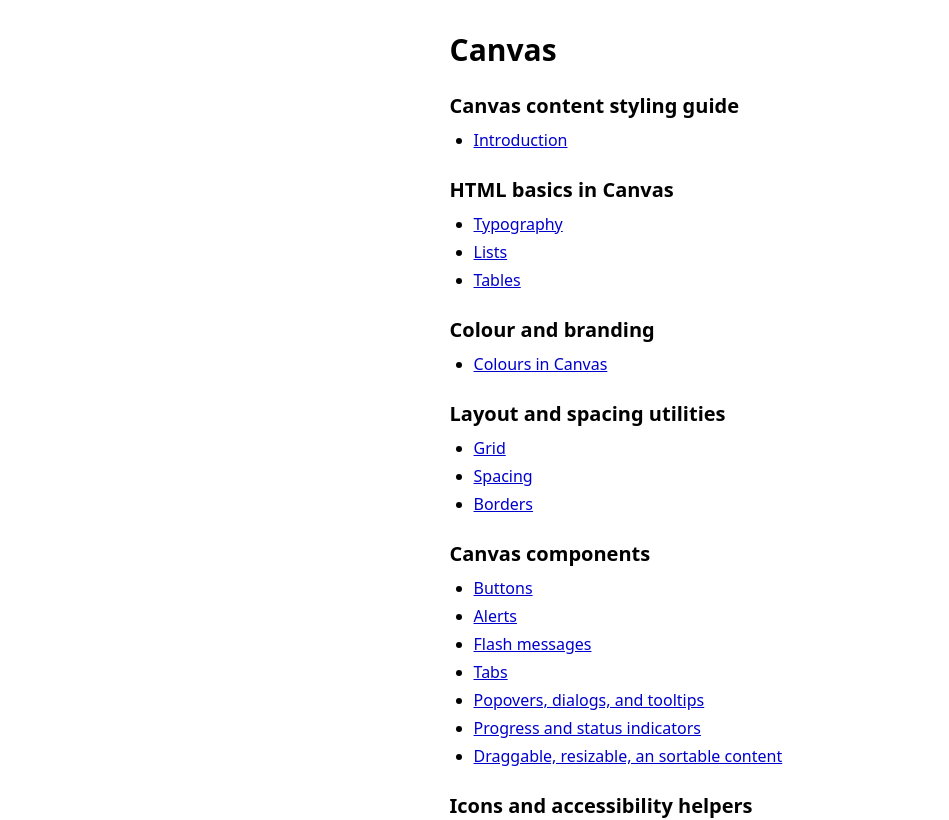
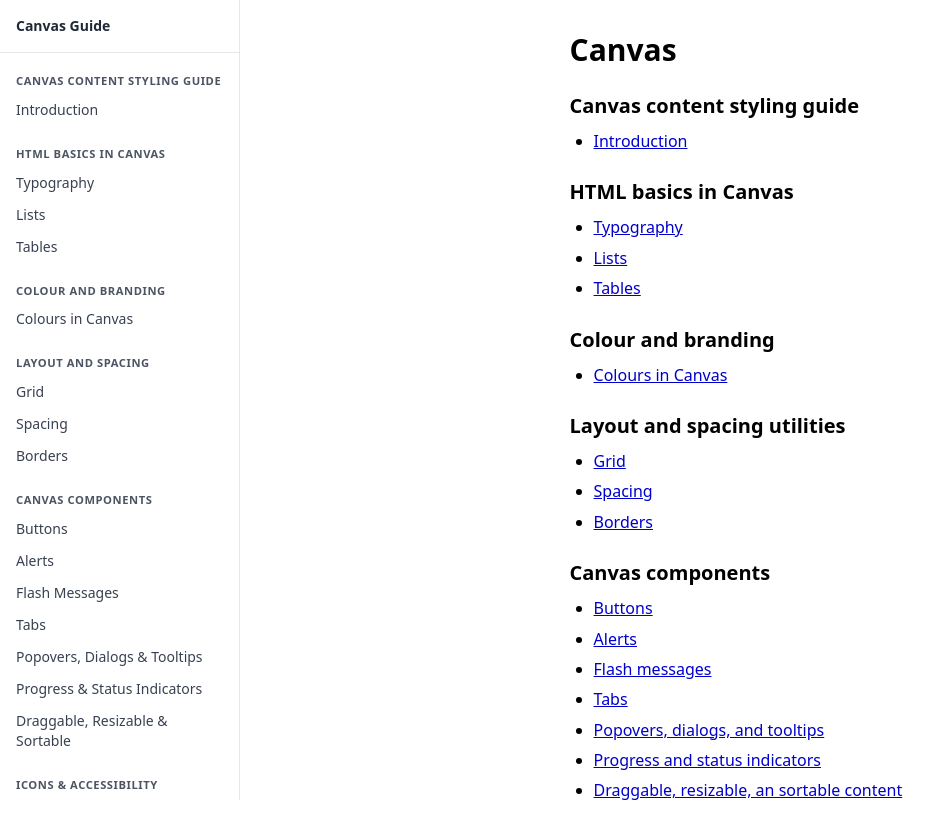
Before and after one commit to Karl-Horning/canvas, a Next.js app: page / in a window 1280 px wide. Shown: the top 820 px of the page, without its empty margins (0-949 px from the left). Built offline with nearby package versions, Linux system fonts and the light colour scheme.

Commit message:
feat: creat sidebar
add sidebar to layout

```diff
--- a/app/layout.tsx
+++ b/app/layout.tsx
@@ -1,6 +1,7 @@
 import type { Metadata } from "next";
 import { Geist, Geist_Mono } from "next/font/google";
 import "./globals.css";
+import Sidebar from "@/components/Sidebar";
 
 const geistSans = Geist({
     variable: "--font-geist-sans",
@@ -13,8 +14,8 @@
 });
 
 export const metadata: Metadata = {
-    title: "Create Next App",
-    description: "Generated by create next app",
+    title: "Canvas Content Styling Guide",
+    description: "A guide for styling content in Canvas LMS",
 };
 
 export default function RootLayout({
@@ -27,8 +28,11 @@
             lang="en"
             className={`${geistSans.variable} ${geistMono.variable} h-full antialiased`}
         >
-            <body className="min-h-full flex flex-col">
-                <main className="m-auto">{children}</main>
+            <body className="min-h-full flex">
+                <Sidebar />
+                <main className="m-auto">
+                    <div className="flex-1 min-w-0">{children}</div>
+                </main>
             </body>
         </html>
     );
--- a/app/page.tsx
+++ b/app/page.tsx
@@ -2,7 +2,7 @@
 
 export default function Home() {
     return (
-        <main className="max-w-240 p-8">
+        <article className="max-w-240 p-8">
             <h1 className="text-3xl font-bold mb-6">Canvas</h1>
 
             <h2 className="text-xl font-semibold mt-6 mb-2">
@@ -220,6 +220,6 @@
                     </Link>
                 </li>
             </ul>
-        </main>
+        </article>
     );
 }
--- /dev/null
+++ b/components/Sidebar.tsx
@@ -0,0 +1,226 @@
+"use client";
+
+import Link from "next/link";
+import { useState } from "react";
+import { usePathname } from "next/navigation";
+
+/**
+ * Navigation structure for the Canvas Content Styling Guide.
+ *
+ * Each entry defines a labelled section and the pages nested beneath it.
+ * Sections and items are rendered in the order they appear here.
+ */
+const nav = [
+    {
+        section: "Canvas Content Styling Guide",
+        items: [
+            {
+                label: "Introduction",
+                href: "/canvas-content-styling-guide/introduction",
+            },
+        ],
+    },
+    {
+        section: "HTML Basics in Canvas",
+        items: [
+            { label: "Typography", href: "/html-basics-in-canvas/typography" },
+            { label: "Lists", href: "/html-basics-in-canvas/lists" },
+            { label: "Tables", href: "/html-basics-in-canvas/tables" },
+        ],
+    },
+    {
+        section: "Colour and Branding",
+        items: [
+            {
+                label: "Colours in Canvas",
+                href: "/colour-and-branding/colours-in-canvas",
+            },
+        ],
+    },
+    {
+        section: "Layout and Spacing",
+        items: [
+            { label: "Grid", href: "/layout-and-spacing-utilities/grid" },
+            { label: "Spacing", href: "/layout-and-spacing-utilities/spacing" },
+            { label: "Borders", href: "/layout-and-spacing-utilities/borders" },
+        ],
+    },
+    {
+        section: "Canvas Components",
+        items: [
+            { label: "Buttons", href: "/canvas-components/buttons" },
+            { label: "Alerts", href: "/canvas-components/alerts" },
+            {
+                label: "Flash Messages",
+                href: "/canvas-components/flash-messages",
+            },
+            { label: "Tabs", href: "/canvas-components/tabs" },
+            {
+                label: "Popovers, Dialogs & Tooltips",
+                href: "/canvas-components/popovers-dialogs-and-tooltips",
+            },
+            {
+                label: "Progress & Status Indicators",
+                href: "/canvas-components/progress-and-status-indicators",
+            },
+            {
+                label: "Draggable, Resizable & Sortable",
+                href: "/canvas-components/draggable-resizable-and-sortable-content",
+            },
+        ],
+    },
+    {
+        section: "Icons & Accessibility",
+        items: [
+            {
+                label: "Accessibility Helpers",
+                href: "/icons-and-accessibility-helpers/accessibility-helpers",
+            },
+            {
+                label: "Icons",
+                href: "/icons-and-accessibility-helpers/icons",
+            },
+        ],
+    },
+    {
+        section: "Canvas Behaviour",
+        items: [
+            {
+                label: "Frequently Asked Questions",
+                href: "/canvas-behaviour-and-extra-resources/frequently-asked-questions",
+            },
+            {
+                label: "What Canvas Removes",
+                href: "/canvas-behaviour-and-extra-resources/what-canvas-removes-and-modifies",
+            },
+            {
+                label: "Embedding External Media",
+                href: "/canvas-behaviour-and-extra-resources/embedding-external-media-in-canvas",
+            },
+            {
+                label: "Additional Examples",
+                href: "/canvas-behaviour-and-extra-resources/additional-examples",
+            },
+        ],
+    },
+];
+
+/**
+ * Site navigation sidebar with active-link highlighting and mobile support.
+ *
+ * On medium-width screens and above the sidebar is always visible as a sticky
+ * column. On smaller screens it is hidden by default and toggled via a
+ * hamburger button. Tapping the overlay backdrop or a nav link closes the
+ * sidebar on mobile.
+ *
+ * Active state is determined by comparing `usePathname()` against each item's
+ * `href`. The active link receives a left border accent and a tinted background
+ * to match the visual style used on instructure.design.
+ *
+ * @returns The sidebar aside element together with its mobile toggle controls.
+ */
+export default function Sidebar() {
+    const pathname = usePathname();
+    const [isOpen, setIsOpen] = useState(false);
+
+    /** Closes the sidebar. Called when a nav link is activated on mobile. */
+    const close = () => setIsOpen(false);
+
+    return (
+        <>
+            {/* Hamburger toggle — only rendered on screens narrower than md */}
+            <button
+                type="button"
+                aria-label="Open navigation menu"
+                aria-expanded={isOpen ? "true" : "false"}
+                aria-controls="site-sidebar"
+                className="fixed top-3 left-3 z-50 flex flex-col justify-center items-center w-9 h-9 gap-1 rounded border border-[#e5e7eb] bg-white shadow-sm md:hidden"
+                onClick={() => setIsOpen(true)}
+            >
+                <span className="block w-5 h-0.5 bg-[#374151]" />
+                <span className="block w-5 h-0.5 bg-[#374151]" />
+                <span className="block w-5 h-0.5 bg-[#374151]" />
+            </button>
+
+            {/* Backdrop — dims page content when sidebar is open on mobile */}
+            {isOpen && (
+                <div
+                    aria-hidden="true"
+                    className="fixed inset-0 z-30 bg-black/40 md:hidden"
+                    onClick={close}
+                />
+            )}
+
+            {/* Sidebar panel */}
+            <aside
+                id="site-sidebar"
+                className={[
+                    "w-60 shrink-0 h-screen overflow-y-auto border-r border-[#e5e7eb] bg-white",
+                    // Mobile: fixed overlay, slides in/out
+                    "fixed top-0 left-0 z-40 transition-transform duration-200",
+                    isOpen ? "translate-x-0" : "-translate-x-full",
+                    // Desktop: sticky column, always visible
+                    "md:sticky md:translate-x-0",
+                ].join(" ")}
+            >
+                <div className="px-4 py-4 border-b border-[#e5e7eb] flex items-center justify-between">
+                    <Link
+                        href="/"
+                        className="text-sm font-bold text-[#1f2937] no-underline hover:no-underline hover:text-[#0000cd]"
+                        onClick={close}
+                    >
+                        Canvas Guide
+                    </Link>
+
+                    {/* Close button — only visible on mobile */}
+                    <button
+                        type="button"
+                        aria-label="Close navigation menu"
+                        className="md:hidden flex items-center justify-center w-7 h-7 rounded text-[#4b5563] hover:bg-[#f3f4f6] hover:text-[#111827]"
+                        onClick={close}
+                    >
+                        <span aria-hidden="true" className="text-lg leading-none">
+                            &times;
+                        </span>
+                    </button>
+                </div>
+
+                <nav aria-label="Site navigation">
+                    {nav.map(({ section, items }) => (
+                        <div key={section} className="mt-5">
+                            {/*
+                             * Section heading uses #4b5563 (≈7:1 on white) to satisfy
+                             * WCAG AA contrast at this small font size.
+                             */}
+                            <div className="px-4 pb-1 text-[0.7rem] font-semibold uppercase tracking-wider text-[#4b5563]">
+                                {section}
+                            </div>
+                            <ul className="list-none p-0 m-0">
+                                {items.map(({ label, href }) => {
+                                    const isActive = pathname === href;
+                                    return (
+                                        <li key={href} className="m-0">
+                                            <Link
+                                                href={href}
+                                                onClick={close}
+                                                className={
+                                                    isActive
+                                                        ? "flex text-sm py-1.5 px-3.25 border-l-[3px] border-[#0000cd] bg-[#eff6ff] text-[#0000cd] font-medium no-underline"
+                                                        : "flex text-sm py-1.5 px-4 text-[#374151] no-underline hover:bg-[#f3f4f6] hover:text-[#111827]"
+                                                }
+                                            >
+                                                {label}
+                                            </Link>
+                                        </li>
+                                    );
+                                })}
+                            </ul>
+                        </div>
+                    ))}
+                </nav>
+
+                <div className="h-8" />
+            </aside>
+        </>
+    );
+}
```
